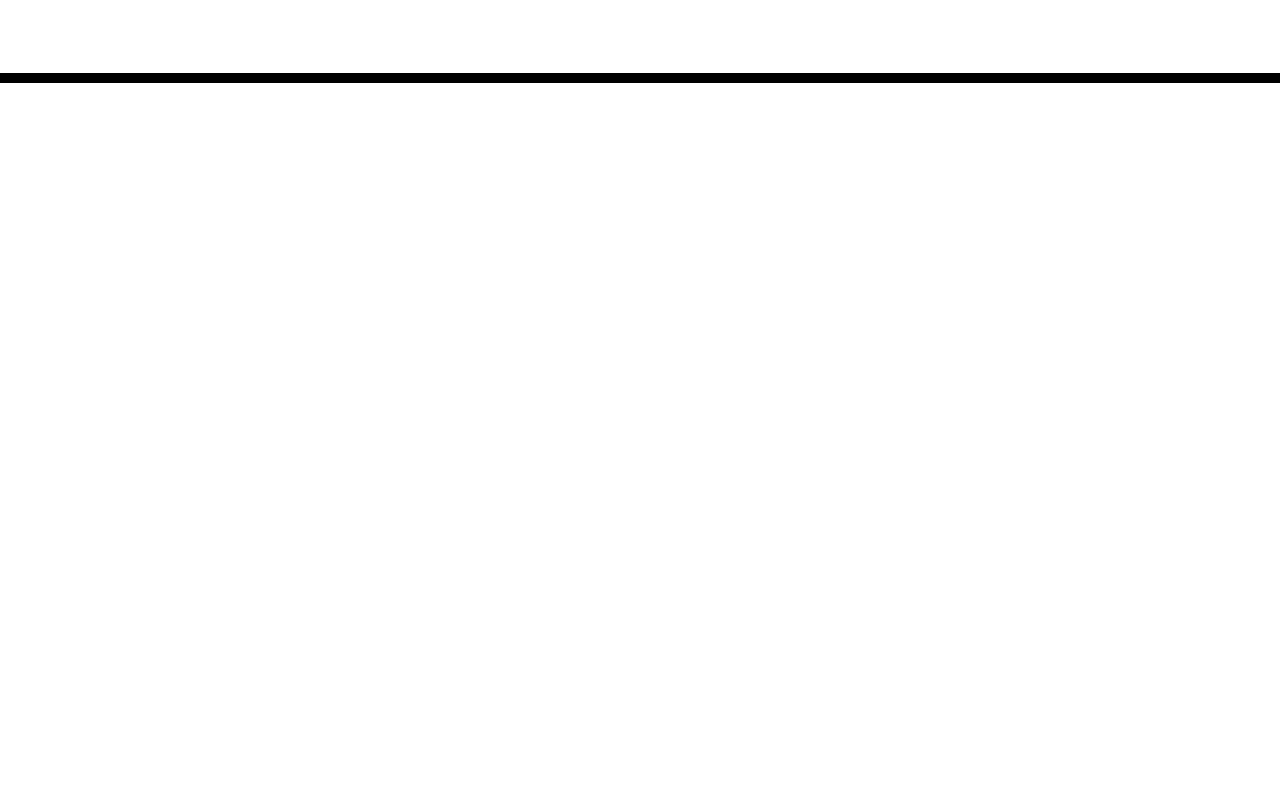
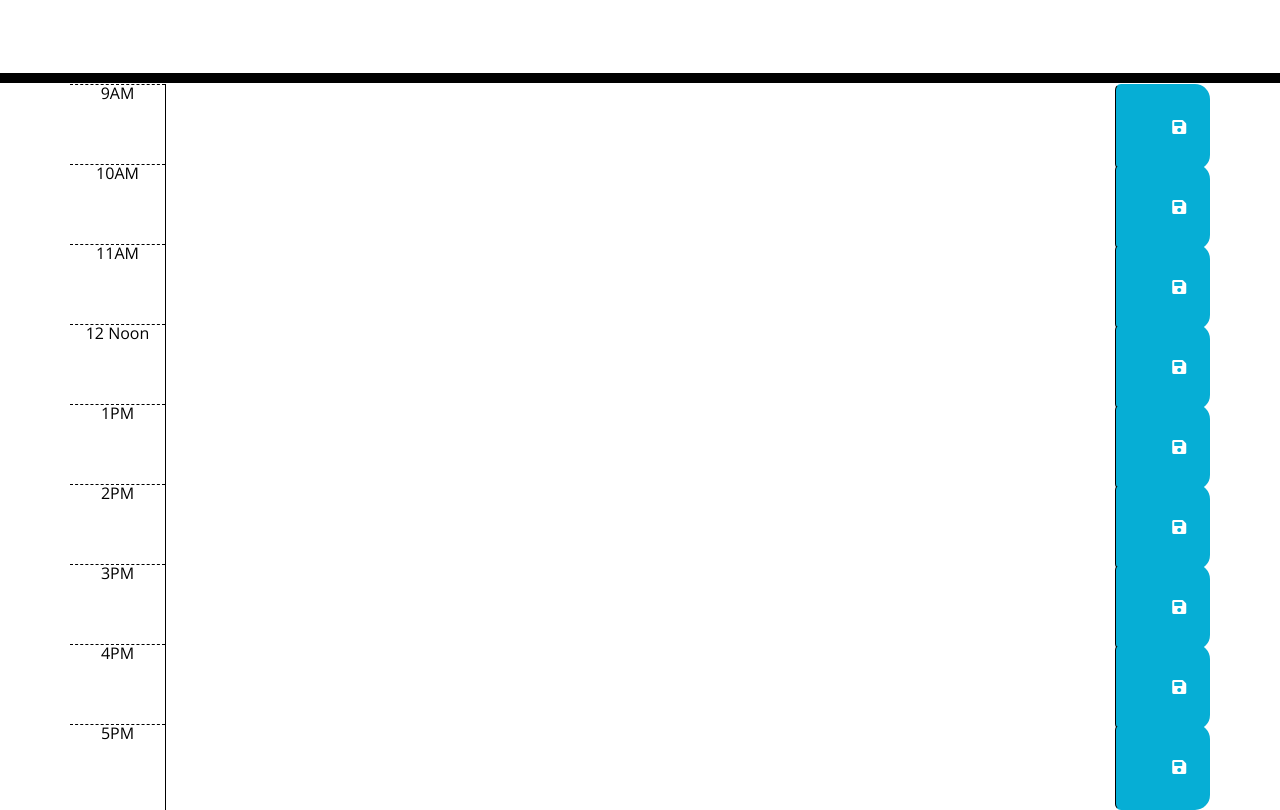
Before and after one commit to Meisterstu/work-day-planner, a plain HTML site: page index.html in a window 1280 px wide. Shown: the part 168-978 px from the top of the page. Before the commit the page ends 800 px from the top, so only its background shows below. Drawn offline with nearby package versions, Linux system fonts and the light colour scheme.

Commit message:
updated html

```diff
--- a/Assets/script.js
+++ b/Assets/script.js
@@ -0,0 +1,11 @@
+dayjs.extend(window.dayjs_plugin_customParseFormat);
+
+// need today date in header, picking up id currentDay, use dayjs
+
+// textAreas need id and class added in html? need to add if else if statements to dynamically add class of past present or future. if adding class in js can leave blank in html, don't need id's? and use single if else statement for all textAreas based on element?
+
+// save button need click event listener added
+// when clicked need to save user input to local storage -  array?
+// when clicked needs to flash an  alert to screen
+
+// page needs to keep saved inputs between refreshes/  reloads
--- a/index.html
+++ b/index.html
@@ -22,10 +22,74 @@
   </header>
   <div class="container">
     <!-- Timeblocks go here -->
+    <div class="time-block row" id="time-block-9" data-hour="9">
+      <div class="hour col-sm-1">9AM</div>
+      <textarea name="" id="" class="col-sm-10"></textarea>
+      <button class="saveBtn btn col-sm-1">
+        <i class="fas fa-save"></i>
+      </button>
+    </div>
+    <div class="time-block row" id="time-block-10" data-hour="10">
+      <div class="hour col-sm-1">10AM</div>
+      <textarea name="" id="" class="col-sm-10"></textarea>
+      <button class="saveBtn btn col-sm-1">
+        <i class="fas fa-save"></i>
+      </button>
+    </div>
+    <div class="time-block row" id="time-block-11" data-hour="11">
+      <div class="hour col-sm-1">11AM</div>
+      <textarea name="" id="" class="col-sm-10"></textarea>
+      <button class="saveBtn btn col-sm-1">
+        <i class="fas fa-save"></i>
+      </button>
+    </div>
+    <div class="time-block row" id="time-block-12" data-hour="12">
+      <div class="hour col-sm-1">12 Noon</div>
+      <textarea name="" id="" class="col-sm-10"></textarea>
+      <button class="saveBtn btn col-sm-1">
+        <i class="fas fa-save"></i>
+      </button>
+    </div>
+    <div class="time-block row" id="time-block-13" data-hour="13">
+      <div class="hour col-sm-1">1PM</div>
+      <textarea name="" id="" class="col-sm-10"></textarea>
+      <button class="saveBtn btn col-sm-1">
+        <i class="fas fa-save"></i>
+      </button>
+    </div>
+    <div class="time-block row" id="time-block-14" data-hour="14">
+      <div class="hour col-sm-1">2PM</div>
+      <textarea name="" id="" class="col-sm-10"></textarea>
+      <button class="saveBtn btn col-sm-1">
+        <i class="fas fa-save"></i>
+      </button>
+    </div>
+    <div class="time-block row" id="time-block-15" data-hour="15">
+      <div class="hour col-sm-1">3PM</div>
+      <textarea name="" id="" class="col-sm-10"></textarea>
+      <button class="saveBtn btn col-sm-1">
+        <i class="fas fa-save"></i>
+      </button>
+    </div>
+    <div class="time-block row" id="time-block-16" data-hour="16">
+      <div class="hour col-sm-1">4PM</div>
+      <textarea name="" id="" class="col-sm-10"></textarea>
+      <button class="saveBtn btn col-sm-1">
+        <i class="fas fa-save"></i>
+      </button>
+    </div>
+    <div class="time-block row" id="time-block-17" data-hour="17">
+      <div class="hour col-sm-1">5PM</div>
+      <textarea name="" id="" class="col-sm-10"></textarea>
+      <button class="saveBtn btn col-sm-1">
+        <i class="fas fa-save"></i>
+      </button>
+    </div>
   </div>
 
   <script src="https://cdnjs.cloudflare.com/ajax/libs/jquery/3.2.1/jquery.min.js"></script>
   <script src="https://cdn.jsdelivr.net/npm/dayjs@1/dayjs.min.js"></script>
+  <script src="https://cdn.jsdelivr.net/npm/dayjs@1/plugin/customParseFormat.js"></script>
   <script src="./assets/script.js"></script>
 </body>
 
```
